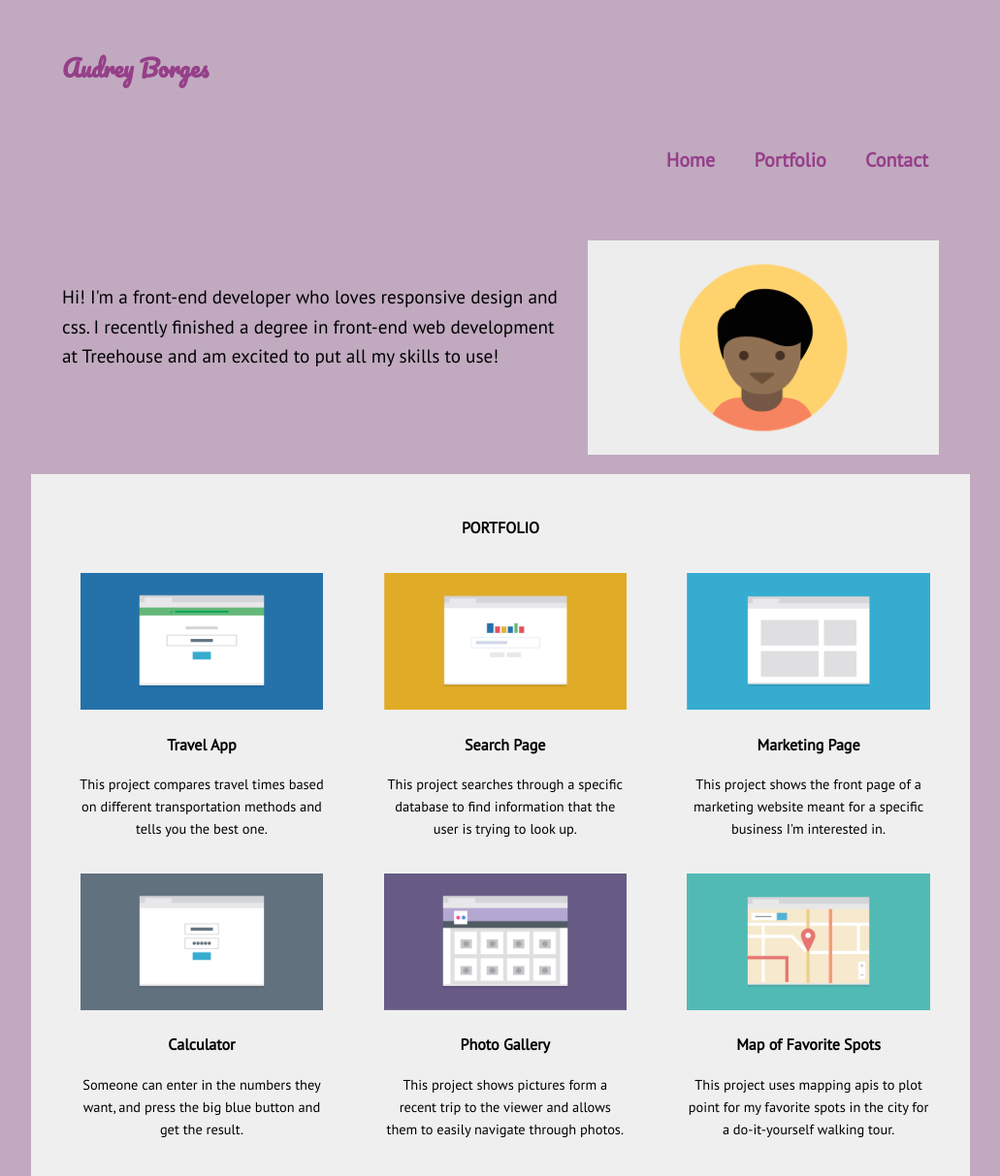
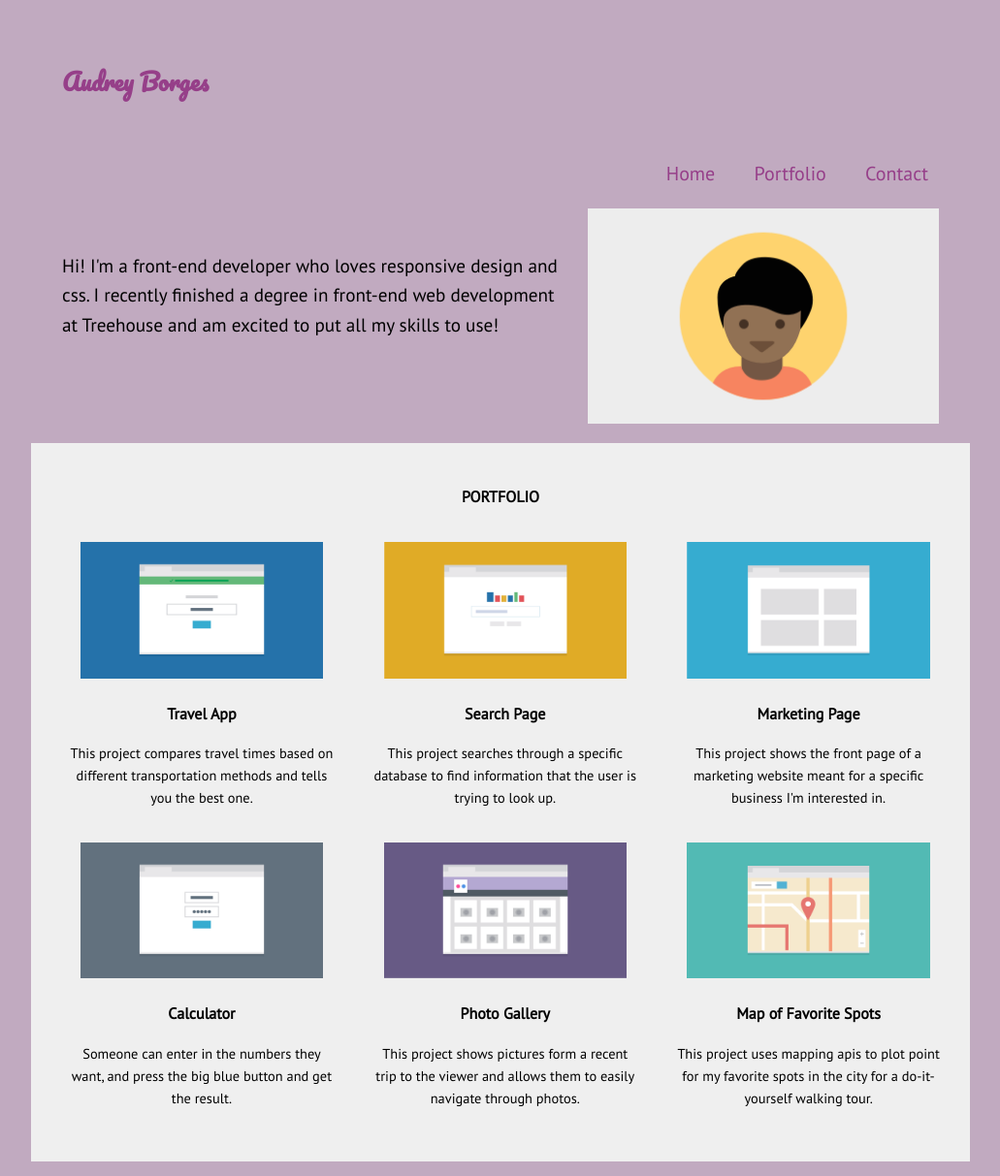
Before and after one commit to AudreyKBorges/Techdegree-project-2, a plain HTML site: page index.html in a window 1280 px wide. Shown: the top 1213 px of the page at 97% size, without its empty margins (124-1155 px from the left). Drawn offline with Linux system fonts and the light colour scheme.

Commit message:
Add files via upload

```diff
--- a/css/styles.css
+++ b/css/styles.css
@@ -73,7 +73,6 @@ nav li {
     background-color: white;
     padding-top: 10px;
     padding-bottom: 10px;
-    float: center;
 }
 
 .main-nav {
@@ -113,8 +112,9 @@ nav li {
 }
 
 .mobile-link {
-    display: inline-block;
+    display: block;
     margin-top: 20px;
+    float: right;
 }
 
 /* ---- Layout Containers ---- */
@@ -154,9 +154,8 @@ Media Queries
         }
 
           .wrapper {
-              width: 70%
               max-width: 1000px;
-              margin: 0, auto;
+              margin: 0 auto;
           }
 
           .main-nav {
@@ -196,10 +195,11 @@ Media Queries
               max-width: 50%;
               margin: auto;
               display: inline-block;
+              float: right;
             }
 
           .col p {
-              padding: 0 30px 10px;
+              padding: 0 20px 10px;
           }
 
           .contact {
--- a/index.html
+++ b/index.html
@@ -12,8 +12,8 @@
   <body>
       <div class="wrap">
       <div class="wrapper">
-          <header class="clearfix">
-              <h1 class="name" id="home"><a>Audrey Borges</a><h1>
+          <header class="clearfix"></header>
+          <h1 class="name" id="home"><a>Audrey Borges</a></h1>
           <nav class="main-nav">
             <ul>
                 <li><a href="#top">Home</a></li>
@@ -22,7 +22,6 @@
             </ul>
           </nav>
         </div>
-          </header>
         <div class="wrapper">
         <div class="banner clearfix">
             <img src="images/profile-picture.png" alt="Photo of Audrey Borges" class="profile photo">
@@ -73,11 +72,11 @@
         <footer>
                 <nav class="footer-nav" id="footer">
                   <h3 class="footer-name"><a href="#top">Audrey Borges</a></h3>
+                  <a class="mobile-link" href="#home">BACK TO TOP</a>
                     <ul>
                       <li><a href="#contact">Contact</a></li>
                       <li><a href="#portfolio">Portfolio</a></li>
                       <li><a href="#top">Home</a></li>
-                      <a class="mobile-link" href="#home">BACK TO TOP</a>
                     </ul>
                 </nav>
           </footer>
```
Lines whose indentation alone changed are shown as unchanged.
